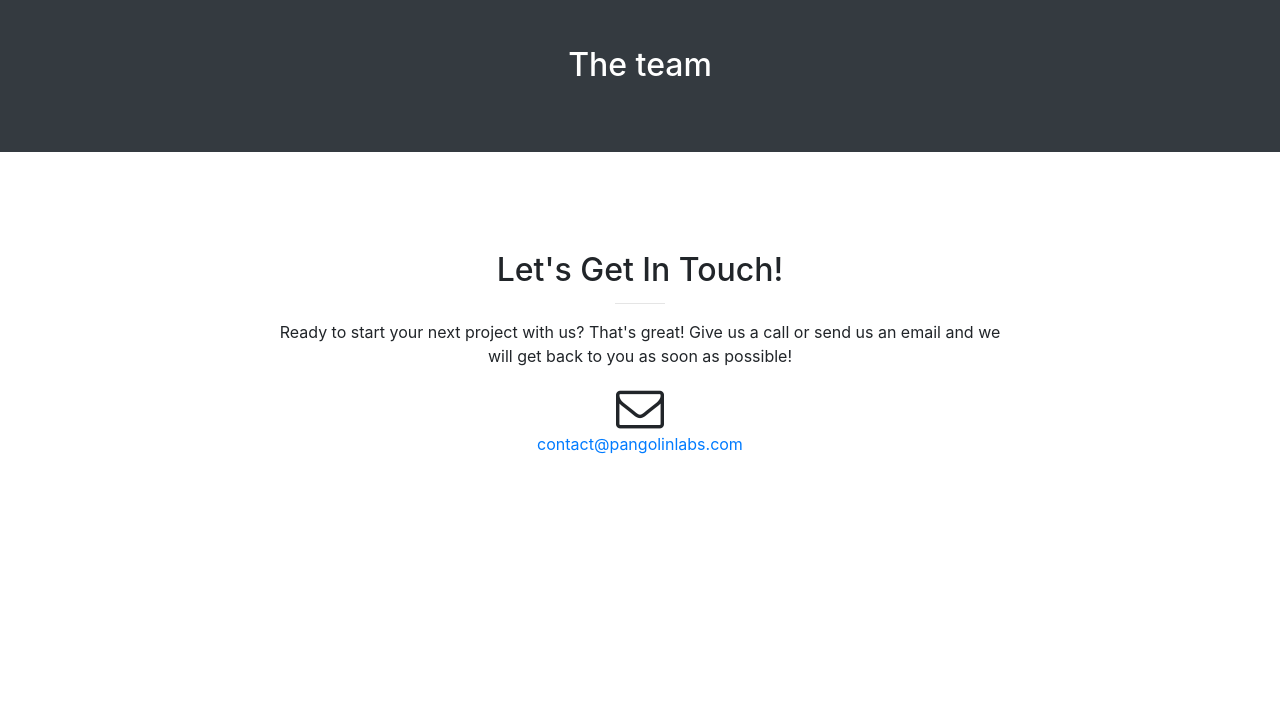
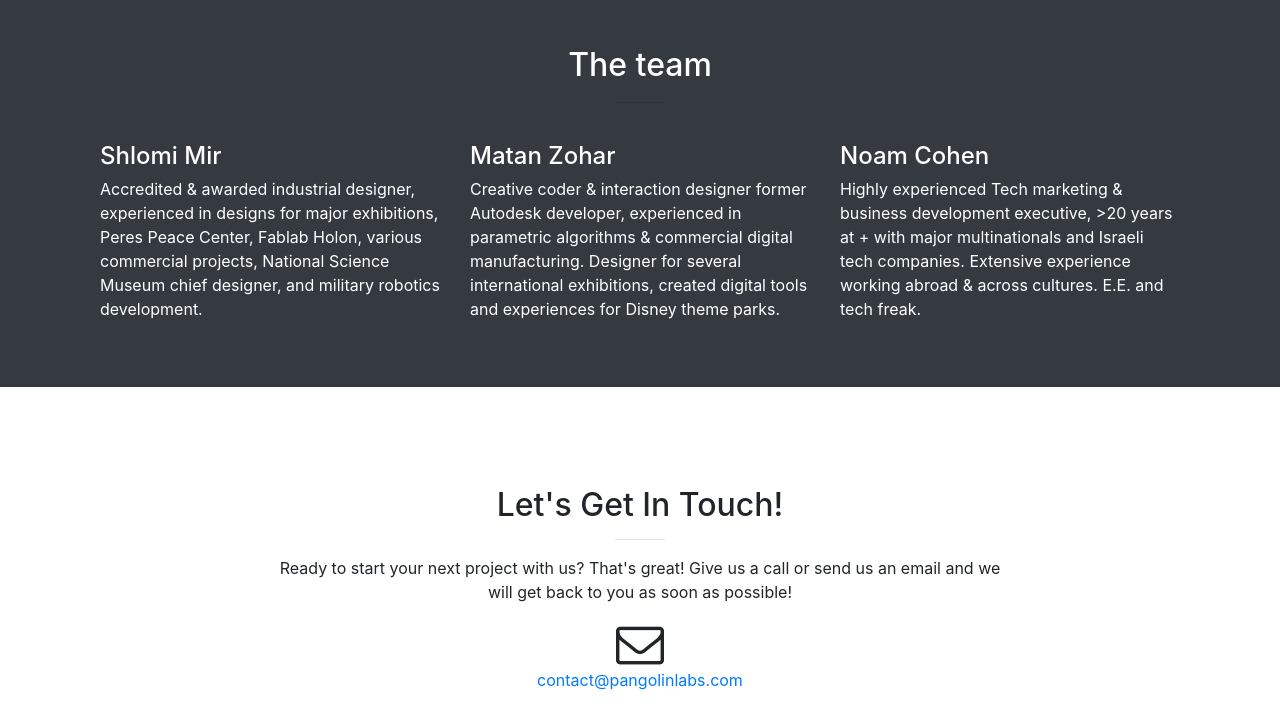
Before and after one commit to matanzr/pangolinWeb, a website with bundled scripts: page index.html in a window 1280 px wide. Shown: the part 2124-2852 px from the top of the page. Before the commit the page ends 2696 px from the top, so only its background shows below. Built offline with nearby package versions, Linux system fonts and the light colour scheme.

Commit message:
the team

```diff
--- a/index.html
+++ b/index.html
@@ -194,7 +194,32 @@
     <div class="call-to-action bg-dark">
       <div class="container text-center">
         <h2>The team</h2>
+        <hr class="primary">
+        <br/>
+        <div class="container">
+            <div class="row">
+              <div class="col-lg-4 col-md-4 text-left">
+                  <h4>Shlomi Mir</h4>
+                  <p>
+                  Accredited & awarded industrial designer, experienced in designs for major exhibitions, Peres Peace Center, Fablab Holon, various commercial projects, National Science Museum chief designer, and military robotics development.
+                </p>
+              </div>
 
+              <div class="col-lg-4 col-md-4 text-left">
+                  <h4>Matan Zohar</h4>
+                  <p>
+                  Creative coder & interaction designer former Autodesk developer, experienced in parametric algorithms & commercial digital manufacturing. Designer for several international exhibitions, created digital tools and experiences for Disney theme parks.
+                </p>
+                </div>
+
+                <div class="col-lg-4 col-md-4 text-left">
+                    <h4>Noam Cohen</h4>
+                    <p>
+                    Highly experienced Tech marketing & business development executive, >20 years at + with major multinationals and Israeli tech companies. Extensive experience working abroad & across cultures. E.E. and tech freak.
+                  </p>
+                  </div>
+            </div>
+        </div>
       </div>
     </div>
 
```
